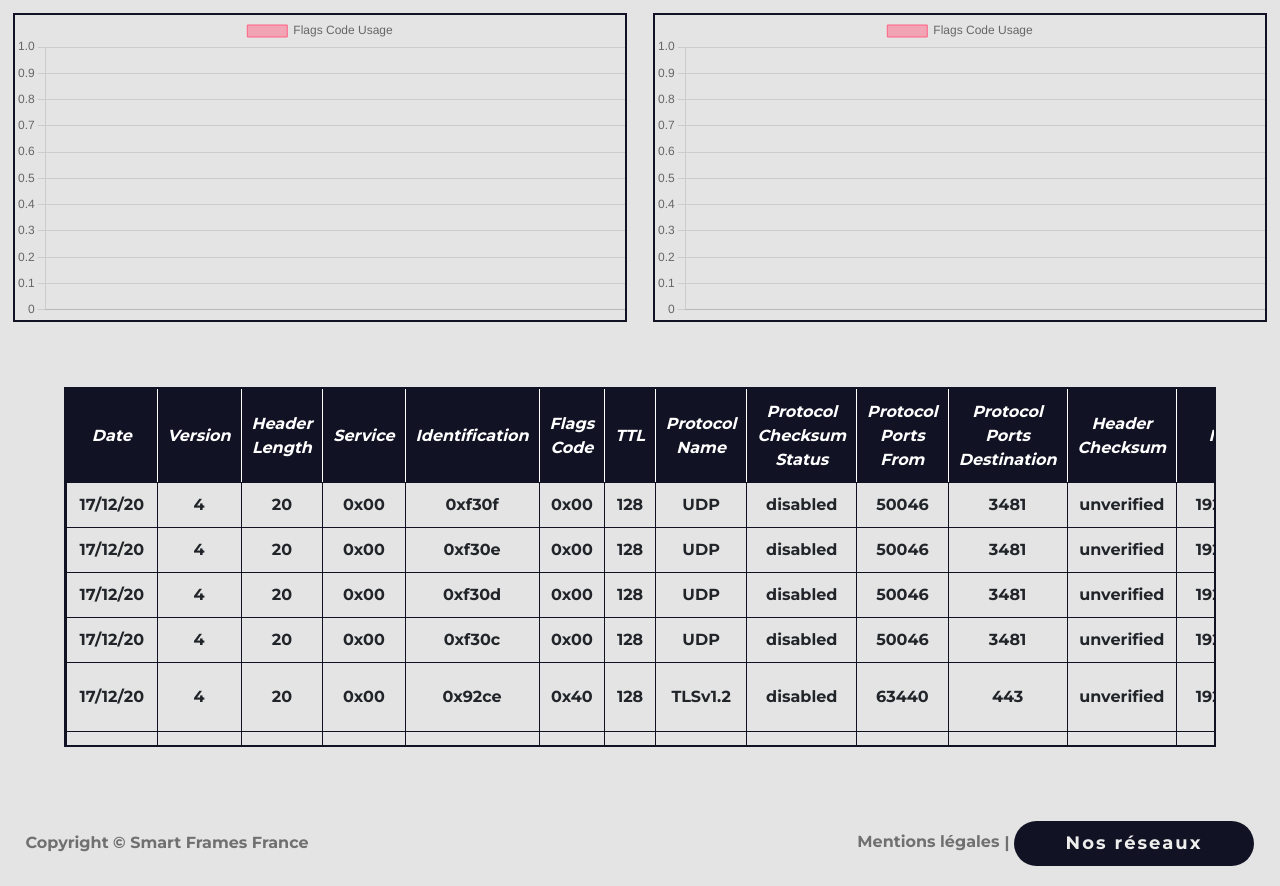
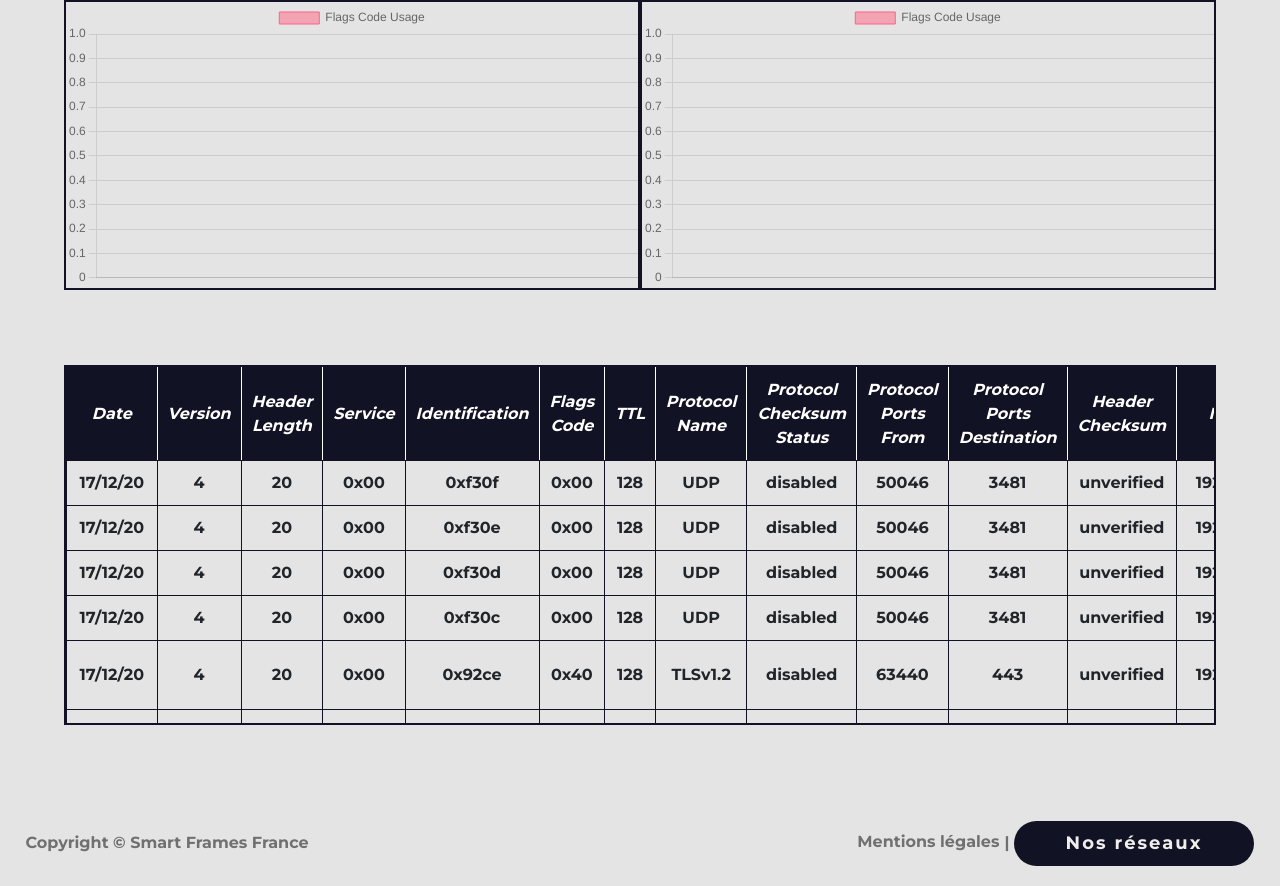
Before and after one commit to Troluck/Projet-Trame-reseau, a PHP site: page /dashboard.php in a window 1280 px wide. Shown: the part 80-966 px from the top of the page. Run offline with PHP 8.4, Linux system fonts and the light colour scheme; data comes from the database, SQL or seed files in the repository; some libraries are stand-ins or nearby versions.

Commit message:
petit commit pas utile

```diff
--- a/dashboard.css
+++ b/dashboard.css
@@ -1,9 +1,8 @@
 .graphsX2{
     width: 50%;
-    height: fit-content;
     border: #111324 2px solid;
     position: relative;
-    margin: 1%;
+    margin: 0;
   }
 
   #dashTable{
@@ -13,19 +12,23 @@
     border: #111324 2px solid;
     position: relative;
     margin: auto;
+    margin-top: 0%;
 
   }
   .gridDashboard{
     display: flex;
-    flex-flow: column;
+    flex-flow: row;
     flex-wrap: wrap;
+    justify-content: space-around;
     height: 800px;
   }
 
   #graphsGrid{
     display: flex;
     flex-flow: row;
-    justify-content: space-between;
+    justify-content: space-around;
+    width: 90%;
+    height: fit-content;
   }
 
   th{
--- a/dashboard.php
+++ b/dashboard.php
@@ -157,8 +157,12 @@
                     y: {
                         beginAtZero: true
                     }
+
                 }
+
             }
+
+
         });
     })
 </script>
--- a/includes/pdo.php
+++ b/includes/pdo.php
@@ -1,11 +1,11 @@
 <?php
 session_start();
-$pdo = new PDO('mysql:host=localhost;dbname=vaccination', "root", "");
+$pdo = new PDO('mysql:host=localhost;dbname=smartframes', "root", "root");
 ini_set('SMTP', 'Smtp.gmail.com');
 define('DB_SERVER', 'localhost');
 define('DB_USERNAME', 'root');
-define('DB_PASSWORD', '');
-define('DB_NAME', 'vaccination');
+define('DB_PASSWORD', 'root');
+define('DB_NAME', 'smartframes');
 
 $conn = mysqli_connect(DB_SERVER, DB_USERNAME, DB_PASSWORD, DB_NAME);
 
```
Also changed, not shown: style.css (line endings or trailing spaces).
